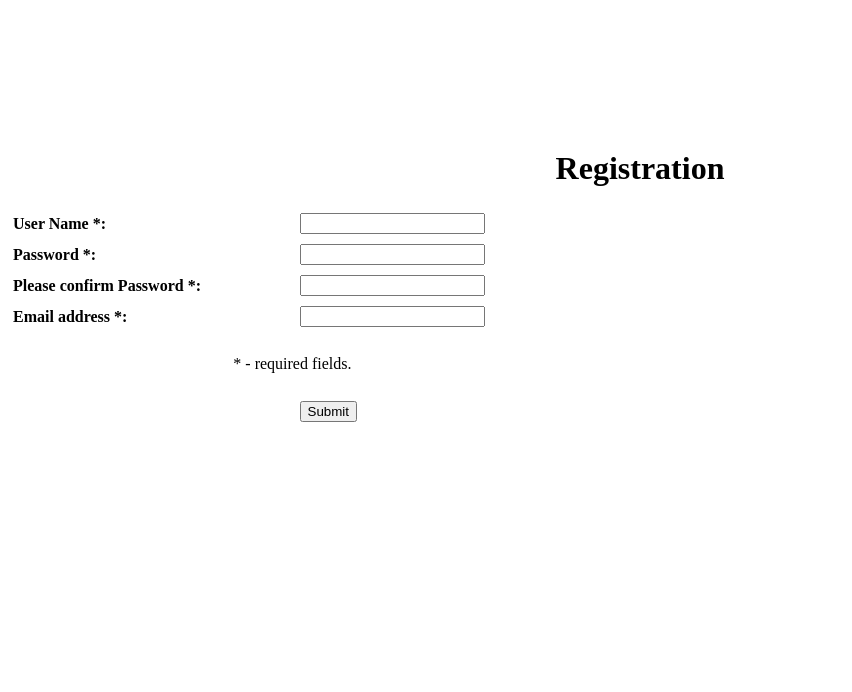
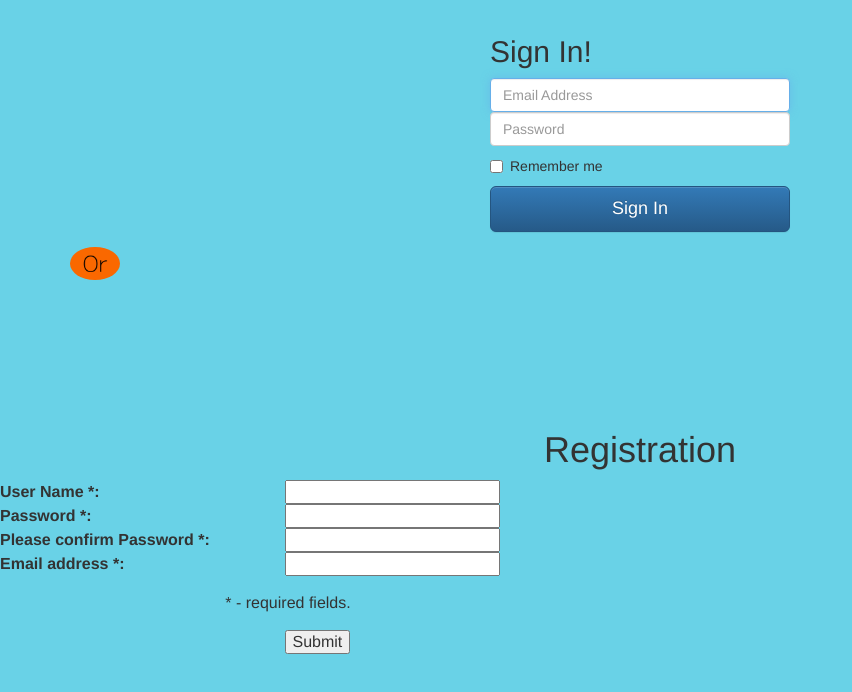
Before and after one commit to southkid23/Project-1, a plain HTML site: page sign_in.html in a window 1280 px wide. Shown: the whole page, without its empty margins (0-852 px from the left). Drawn offline with Linux system fonts and the light colour scheme.

Commit message:
added sign in

```diff
--- /dev/null
+++ b/css/style.css
@@ -0,0 +1,17 @@
+body {
+	background-color:#69d2e7;
+}
+
+.form-signin {
+	max-width:330px;
+	padding:15px;
+	margin:0 auto;
+}
+
+#or {
+	max-height:50px;
+	max-width:50px;
+	margin:auto;
+	position:static;
+	right:100px;
+}
--- a/sign_in.html
+++ b/sign_in.html
@@ -1,16 +1,44 @@
 
 <html>
-<head>
+<meta charset='utf-8'>
+	<meta name='viewport' content='width=device-width, initial-scale=1.0'>
+	<meta name='description' content='Project-1'>
 
+	<title>Home</title>
+
+	<!-- Bootstrap CSS File -->
+	<link href='bootstrap-3.3.1/css/bootstrap.min.css' rel='stylesheet' />
+	<link href='bootstrap-3.3.1/css/bootstrap-theme.min.css' rel='stylesheet' />
+
+	<link href='css/style.css' rel='stylesheet' />
 
 </head>
 
 <body>
 
-	<div id = "sign_in">
-		<form action="" id = "" method = "post">
-			<table border = "0" cellpadding>
+	<!--//////////////////  Sign In  /////////////////////-->                          <!-- Used code from http://getbootstrap.com/examples/signin/ -->
+	<div class = "container">
+		<form class ='form-signin'>
+			<h2 class='form-signin-heading'>Sign In!</h2>
+			<label for='inputEmail' class='sr-only'>Email address</label>
+			<input type='email' id='inputEmail' class='form-control' placeholder='Email Address' required autofocus>
+			<label for='inputPassword' class='sr-only'>Password</label>
+			<input type='password' id='inputPassword' class='form-control' placeholder='Password' required>
+			<div class='checkbox'>
+				<label>
+					<input type='checkbox' value='remember-me'>
+					Remember me
+				</label>
+			</div>
+			<button class='btn btn-lg btn-primary btn-block' type='submit'>Sign In</button>
 		</form>
+	</div>
+
+	<div class='container'>
+		<img src='img/or.png' alt='image with circle shape' class='img-circle' id='or'>
+	</div>
+
+	<!--//////////////////  Registration  /////////////////-->
 	<div id = "registration" style="margin-top:150">
 		<form action="" id="" method="post" onsubmit="return ValidateForm(this);">
 			<h1 style="text-align:center">Registration</h1>
```
Also changed, not shown: img/or.png (added), 1 other file.
